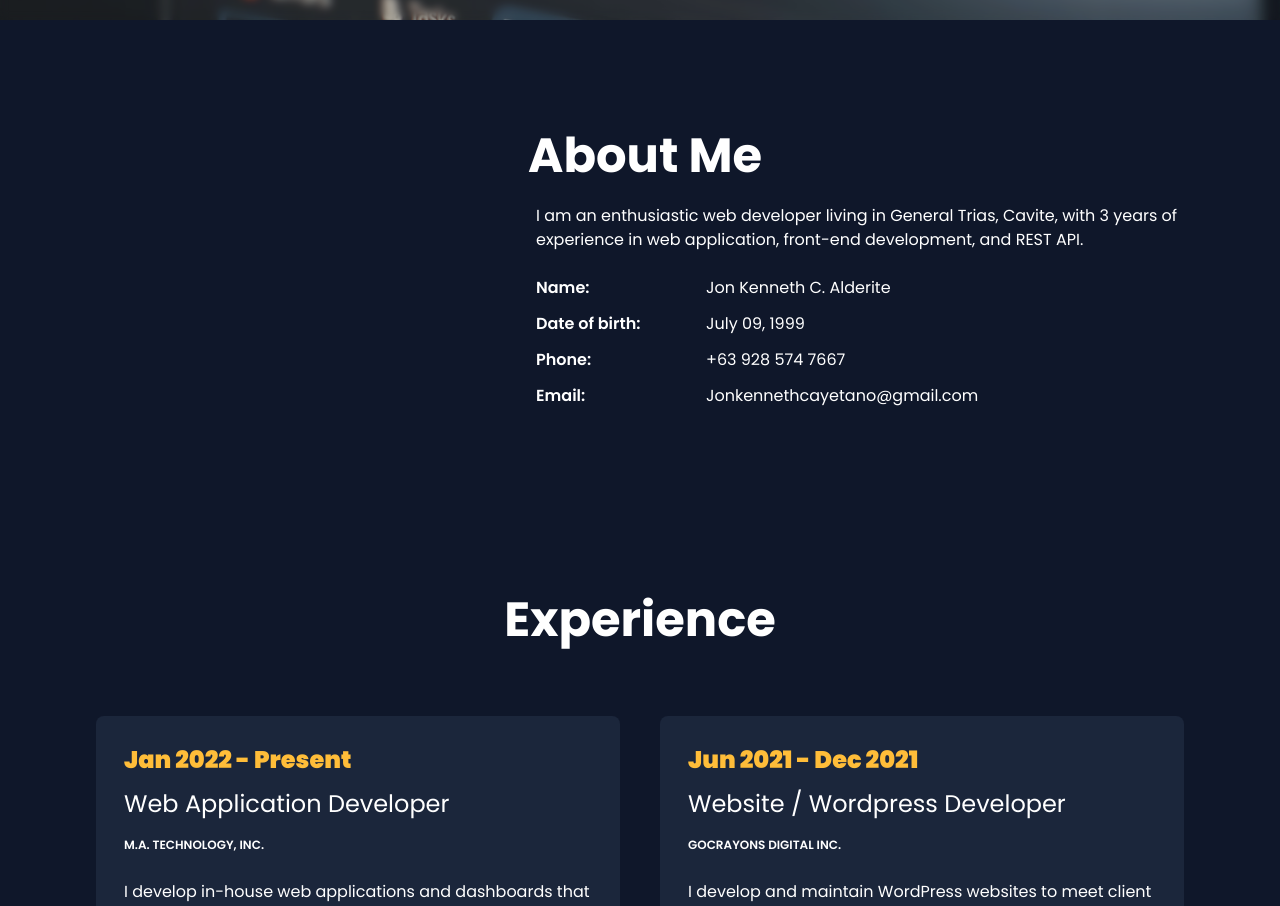
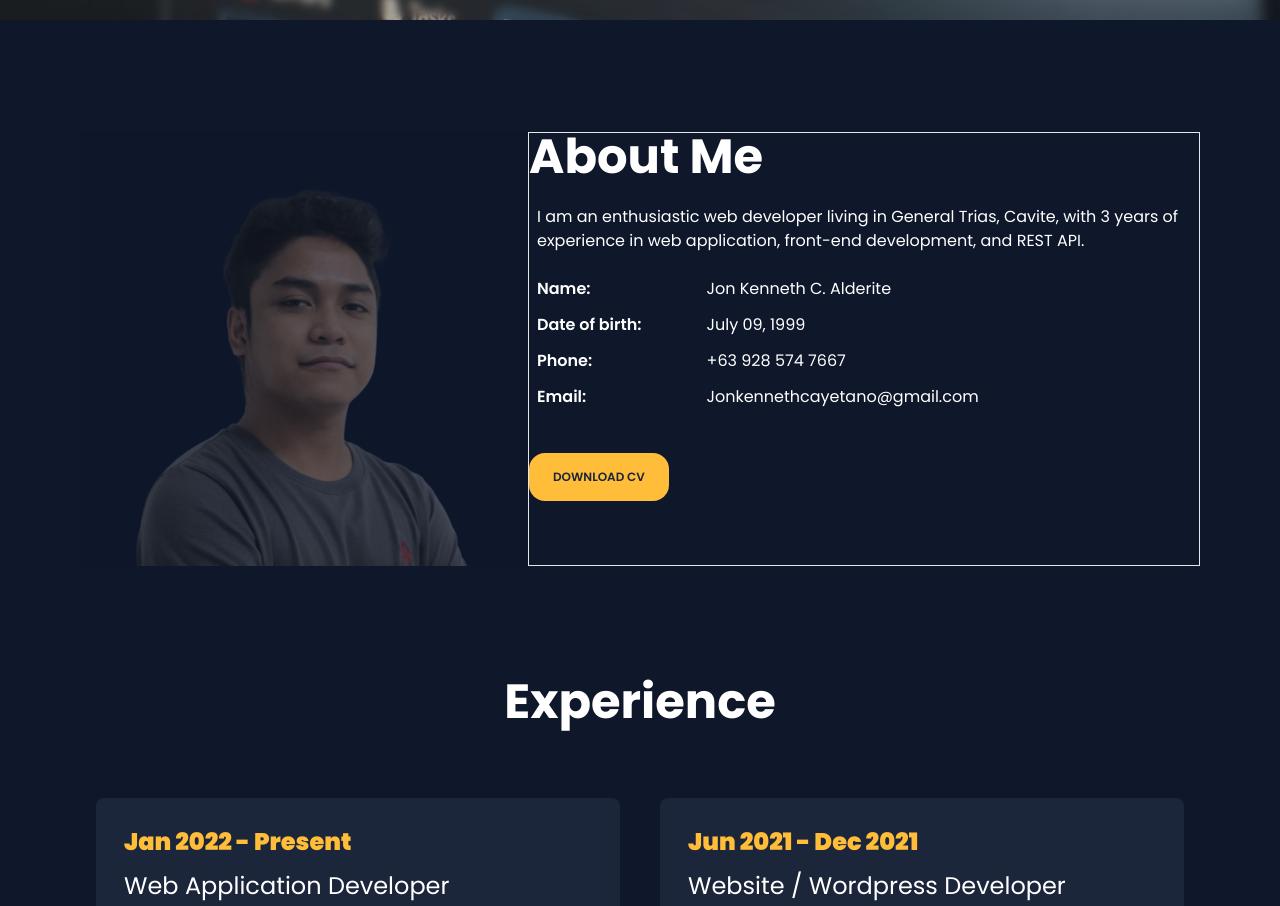
Before and after one commit to IKENN007/web-portfolio, a Next.js app: page / in a window 1280 px wide. Shown: the part 780-1686 px from the top of the page. Built offline with nearby package versions, Linux system fonts and the light colour scheme.

Commit message:
My picture

```diff
--- a/app/components/landing-components/About.jsx
+++ b/app/components/landing-components/About.jsx
@@ -6,9 +6,14 @@ const About = () => {
             <div id='about-section' className="px-7 pt-28 bg-slate-900 text-white flex
             md:px-20">
 
-                <div className="w-2/5  hidden md:block"></div>
+                <div className="w-2/5  hidden md:block relative">
+                    <div className='absolute h-full w-full bg-slate-900 bg-opacity-50'>
 
-                <div className="w-full md:w-3/5 pb-12">
+                    </div>
+                    <img src='./images/me/Alderite_Jon_Kenneth_sml-removebg-preview.png'/>
+                </div>
+
+                <div className="w-full md:w-3/5 pb-12 items-center border">
 
                     <div className="pb-4">
                         <h2 className="mb-6 text-4xl md:text-5xl font-bold">About Me</h2>
@@ -40,7 +45,7 @@ const About = () => {
                         </ul>
                     </div>
 
-                    <div className="hidden mt-4">
+                    <div className="mt-4">
                         <button className="bg-customYellow uppercase text-secondaryColor px-6 py-4
                         rounded-2xl text-xs font-semibold mb-4 outline-none">
                         Download CV
```
Also changed, not shown: public/images/me/Alderite_Jon_Kenneth_sml-removebg-preview.png (added).
